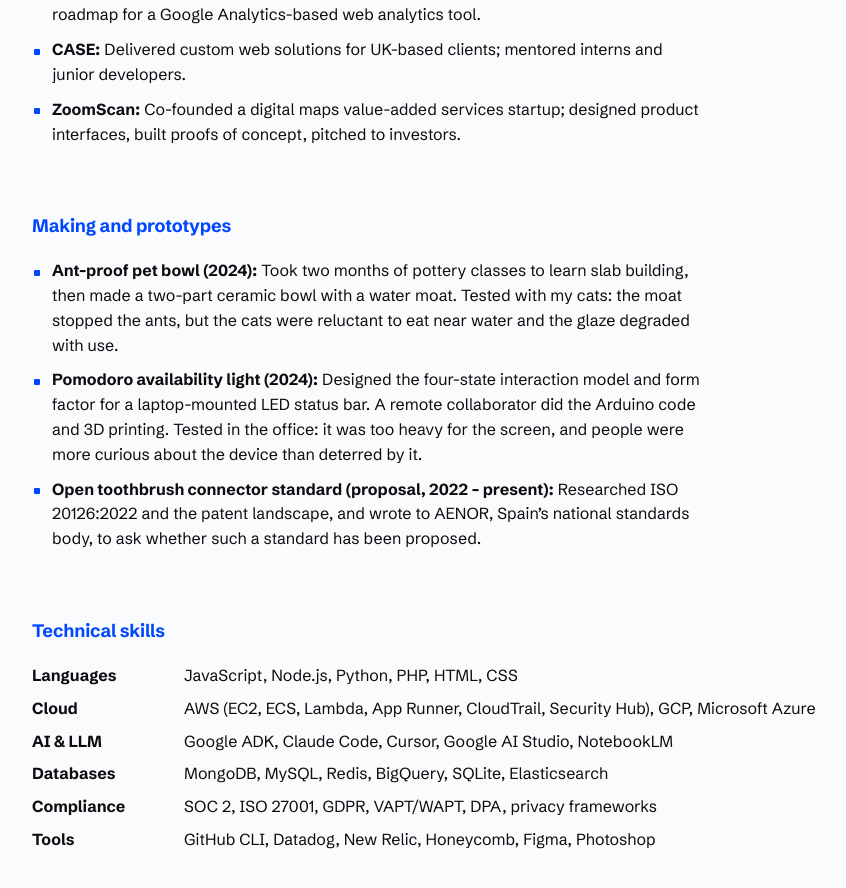
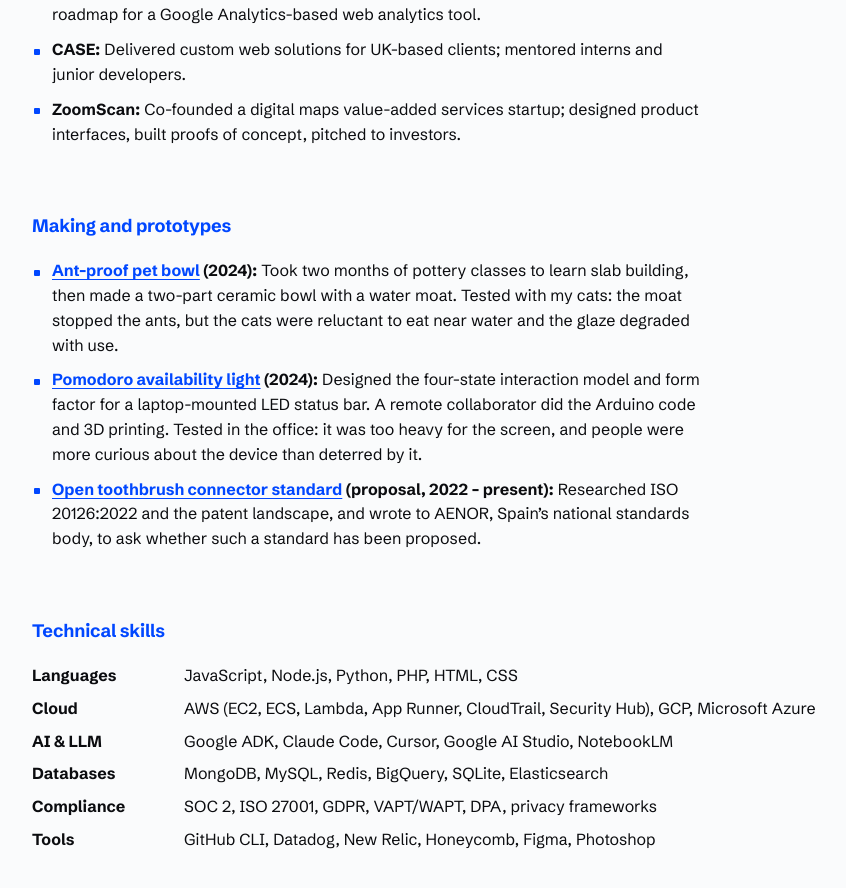
Before and after one commit to and/and.github.io, a Jekyll site: the page resume/index.html, which Jekyll copies as it is, in a window 1280 px wide and 900 px high, scrolled down 2202 px. Shown: the top 888 px of the window, without its empty margins (168-1014 px from the left). Built offline with Jekyll 4.4.1, drawn with Linux system fonts in a browser that asks for light colours; part of the change alters nothing that is shown.

Commit message:
Link the three making posts from the resume page
Co-Authored-By: Claude Sonnet 5.5 <noreply@anthropic.com>
Claude-Session: https://claude.ai/code/session_01MuwebNEXBFxCrvNjpbsvNM

```diff
--- a/resume/index.html
+++ b/resume/index.html
@@ -223,9 +223,9 @@ a:hover { text-decoration-thickness: 2px; }
       <h2 class="sec-h">Making and prototypes</h2>
       <article class="job" data-job>
         <ul class="pts" style="margin-top:0">
-          <li data-v="des hw"><b>Ant-proof pet bowl (2024):</b> Took two months of pottery classes to learn slab building, then made a two-part ceramic bowl with a water moat. Tested with my cats: the moat stopped the ants, but the cats were reluctant to eat near water and the glaze degraded with use.</li>
-          <li data-v="des hw"><b>Pomodoro availability light (2024):</b> Designed the four-state interaction model and form factor for a laptop-mounted LED status bar. A remote collaborator did the Arduino code and 3D printing. Tested in the office: it was too heavy for the screen, and people were more curious about the device than deterred by it.</li>
-          <li data-v="des hw"><b>Open toothbrush connector standard (proposal, 2022 – present):</b> Researched ISO 20126:2022 and the patent landscape, and wrote to AENOR, Spain’s national standards body, to ask whether such a standard has been proposed.</li>
+          <li data-v="des hw"><b><a href="/making/ant-proof-pet-bowl/">Ant-proof pet bowl</a> (2024):</b> Took two months of pottery classes to learn slab building, then made a two-part ceramic bowl with a water moat. Tested with my cats: the moat stopped the ants, but the cats were reluctant to eat near water and the glaze degraded with use.</li>
+          <li data-v="des hw"><b><a href="/making/pomodoro-availability-light/">Pomodoro availability light</a> (2024):</b> Designed the four-state interaction model and form factor for a laptop-mounted LED status bar. A remote collaborator did the Arduino code and 3D printing. Tested in the office: it was too heavy for the screen, and people were more curious about the device than deterred by it.</li>
+          <li data-v="des hw"><b><a href="/making/open-toothbrush-connector-standard/">Open toothbrush connector standard</a> (proposal, 2022 – present):</b> Researched ISO 20126:2022 and the patent landscape, and wrote to AENOR, Spain’s national standards body, to ask whether such a standard has been proposed.</li>
         </ul>
       </article>
     </section>
```
